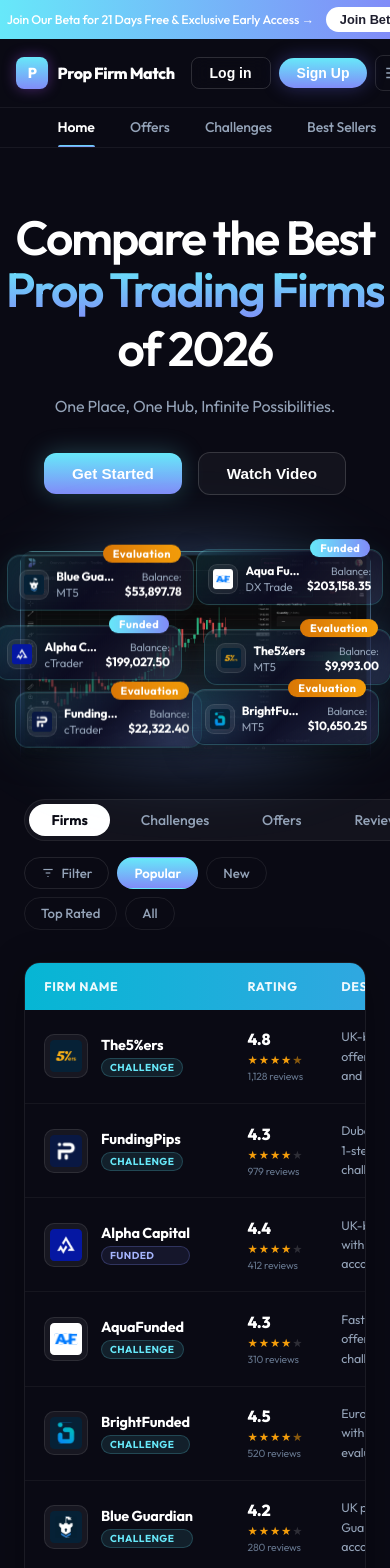
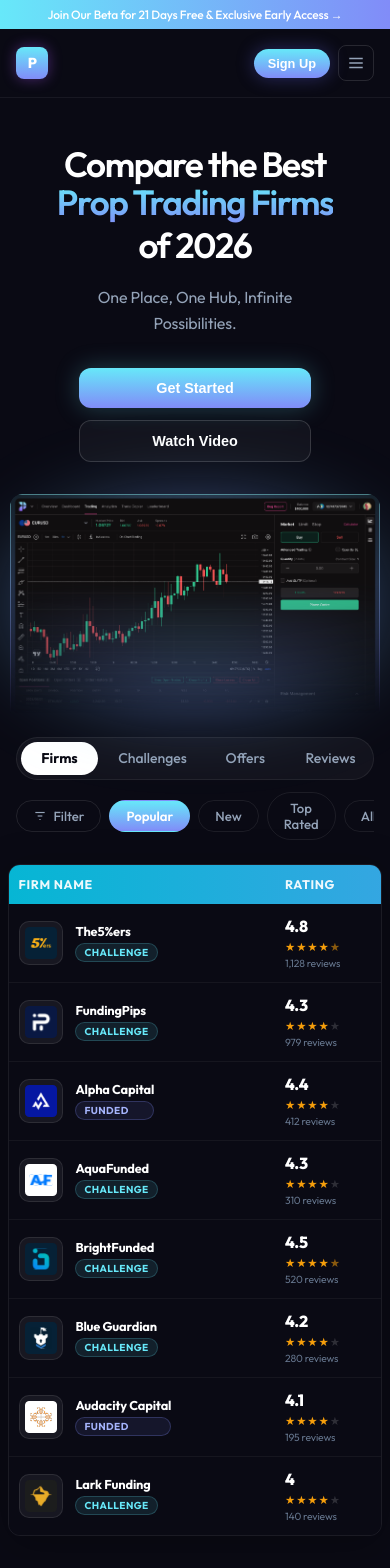
Before and after one commit to Visdom04/propfirm-genie, a Next.js app: page / in a window 390 px wide. Shown: the top 1568 px of the page. Built offline with nearby package versions, Linux system fonts and the light colour scheme.

Commit message:
feat: add CSS component styles and global styles for the application layout

```diff
--- a/src/app/globals.css
+++ b/src/app/globals.css
@@ -128,6 +128,14 @@
   padding: 0 40px;
 }
 
+@media (max-width: 768px) {
+  .container { padding: 0 16px; }
+}
+
+@media (max-width: 480px) {
+  .container { padding: 0 12px; }
+}
+
 /* Animations */
 @keyframes fadeIn {
   from { opacity: 0; transform: translateY(10px); }
--- a/src/components/AnnouncementBar.css
+++ b/src/components/AnnouncementBar.css
@@ -45,6 +45,13 @@
 
 @media (max-width: 640px) {
   .announcement-text {
-    font-size: 0.78rem;
+    font-size: 0.75rem;
+    white-space: normal;
+    text-align: center;
   }
+  .announcement-cta { display: none; }
 }
+
+@media (max-width: 400px) {
+  .announcement-icon { display: none; }
+}
--- a/src/components/CategoryNav.css
+++ b/src/components/CategoryNav.css
@@ -88,3 +88,16 @@
 }
 
 .cat-tag:hover:not(.active) { color: white; border-color: rgba(255,255,255,0.2); }
+
+/* ── Responsive ── */
+@media (max-width: 768px) {
+  .category-nav { padding: 1.5rem 1rem 0.75rem; }
+  .cat-tabs-row { flex-direction: column; align-items: flex-start; gap: 0.75rem; }
+  .cat-filters { width: 100%; overflow-x: auto; flex-wrap: nowrap; padding-bottom: 4px; }
+  .cat-filters::-webkit-scrollbar { display: none; }
+}
+
+@media (max-width: 480px) {
+  .cat-tabs { width: 100%; justify-content: space-between; }
+  .cat-tab { flex: 1; text-align: center; padding: 0.45rem 0.75rem; }
+}
--- a/src/components/Community.css
+++ b/src/components/Community.css
@@ -220,6 +220,17 @@
 .tracker-stat--yellow .tracker-stat-value { color: #fbbf24; }
 .tracker-stat--cyan   .tracker-stat-value { color: #67e8f9; }
 
+@media (max-width: 1024px) {
+  .community-section { padding: 1rem 1.5rem 3rem; }
+}
+
 @media (max-width: 768px) {
-  .community-section { grid-template-columns: 1fr; }
+  .community-section { grid-template-columns: 1fr; padding: 1rem 1rem 2.5rem; }
+  .tracker-stats { grid-template-columns: repeat(3, 1fr); }
+  .comm-card { padding: 1.5rem; }
 }
+
+@media (max-width: 480px) {
+  .tracker-stats { grid-template-columns: 1fr; }
+  .tracker-title { font-size: 1.3rem; }
+}
--- a/src/components/Features.css
+++ b/src/components/Features.css
@@ -84,9 +84,12 @@
 }
 
 @media (max-width: 900px) {
+  .features-section { padding: 3rem 1.5rem; }
   .features-grid { grid-template-columns: repeat(2, 1fr); }
 }
 
 @media (max-width: 600px) {
-  .features-grid { grid-template-columns: 1fr; }
+  .features-section { padding: 2.5rem 1rem; }
+  .features-grid { grid-template-columns: 1fr; gap: 0.9rem; }
+  .features-title { font-size: clamp(1.6rem, 7vw, 2.2rem); }
 }
--- a/src/components/FirmGrid.css
+++ b/src/components/FirmGrid.css
@@ -270,3 +270,24 @@
 }
 
 .copy-btn:hover { color: #67e8f9; }
+
+/* ── Responsive ── */
+@media (max-width: 1024px) {
+  .firm-table-section { padding: 1rem 1rem 3rem; }
+}
+
+@media (max-width: 768px) {
+  .firm-table-section { padding: 0.5rem 0.5rem 2rem; }
+  .firm-table-wrap { border-radius: 12px; }
+  /* Hide description on tablet to give more room */
+  .td-desc, .th-desc { display: none; }
+}
+
+@media (max-width: 480px) {
+  /* Further hide columns on mobile for readability */
+  .td-website, .th-website { display: none; }
+  .th-years, .td-years { display: none; }
+  .firm-table th, .firm-table td { padding: 0.75rem 0.6rem; }
+  .firm-title { font-size: 0.8rem; }
+  .alloc-value { font-size: 0.8rem; }
+}
--- a/src/components/Hero.css
+++ b/src/components/Hero.css
@@ -263,15 +263,30 @@
 @media (max-width: 960px) {
   .hero-cards-left,
   .hero-cards-right { display: none; }
-  .hero-image-wrap  { width: 90%; }
+  .firm-card { display: none; }
+  .hero-image-wrap  { width: 85%; }
 }
 
 @media (max-width: 768px) {
-  .hero-subtitle { font-size: 1rem; }
+  .hero { padding: 3rem 0 0; }
+  .hero-subtitle { font-size: 1rem; max-width: 90%; }
+  .hero-actions { gap: 0.75rem; margin-bottom: 2rem; }
+  .hero-image-wrap { width: 95%; }
 
   .hero-btn-primary,
   .hero-btn-secondary {
-    padding: 0.75rem 1.75rem;
-    font-size: 0.95rem;
+    padding: 0.75rem 1.5rem;
+    font-size: 0.9rem;
   }
 }
+
+@media (max-width: 480px) {
+  .hero-title { font-size: clamp(2rem, 9vw, 3.2rem); }
+  .hero-actions {
+    flex-direction: column;
+    width: 100%;
+    padding: 0 1.5rem;
+  }
+  .hero-btn-primary,
+  .hero-btn-secondary { width: 100%; justify-content: center; }
+}
--- a/src/components/Navbar.css
+++ b/src/components/Navbar.css
@@ -301,27 +301,22 @@
 
 /* ── Responsive ── */
 @media (max-width: 1024px) {
-  .search-bar {
-    width: 200px;
-  }
+  .search-bar { width: 200px; }
 }
 
 @media (max-width: 900px) {
-  .search-bar {
-    display: none;
-  }
-
-  .navbar-center {
-    display: none;
-  }
+  .search-bar { display: none; }
+  .navbar-center { display: none; }
+  .navbar-subnav { display: none; }
 }
 
-@media (max-width: 640px) {
-  .navbar-content {
-    padding: 0 1rem;
-  }
+@media (max-width: 768px) {
+  .btn-link { display: none; }
+  .navbar .btn-secondary { display: none; }
+  .navbar-content { padding: 0 1rem; }
+}
 
-  .btn-link {
-    display: none;
-  }
+@media (max-width: 480px) {
+  .logo-text { display: none; }
+  .navbar .btn-primary { padding: 7px 14px; font-size: 0.8rem; }
 }
--- a/src/components/Newsletter.css
+++ b/src/components/Newsletter.css
@@ -107,3 +107,24 @@
   color: var(--slate-500);
   margin: 0;
 }
+
+/* ── Responsive ── */
+@media (max-width: 768px) {
+  .newsletter-section { padding: 1rem 1rem 3rem; }
+  .newsletter-card { padding: 3rem 1.25rem; }
+  .newsletter-glow { width: 220px; height: 220px; }
+  .newsletter-glow--left { left: -60px; }
+  .newsletter-glow--right { right: -60px; }
+}
+
+@media (max-width: 480px) {
+  .newsletter-card { padding: 2.5rem 1rem; }
+  .newsletter-form {
+    flex-direction: column;
+    border-radius: 14px;
+    padding: 0.75rem;
+    gap: 0.6rem;
+  }
+  .newsletter-btn { width: 100%; border-radius: 10px; text-align: center; }
+  .newsletter-input { width: 100%; }
+}
```
